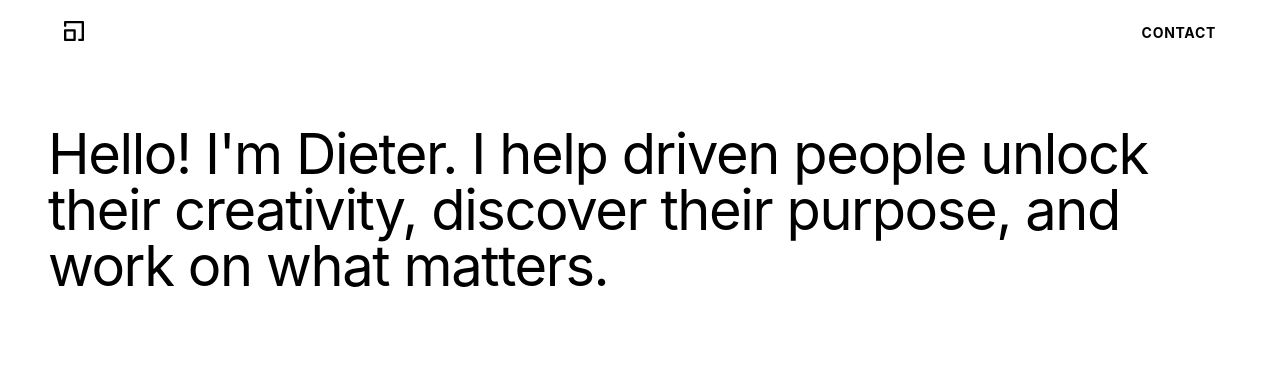
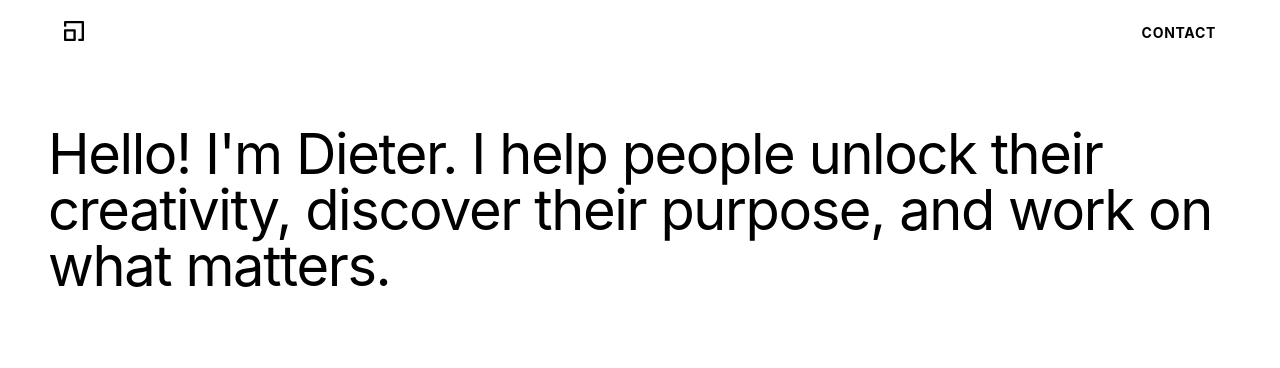
Before and after one commit to dlimeb/dieterlimeback, an Eleventy site: page site/index.njk in a window 1280 px wide. Shown: the top 368 px of the page. Built offline with nearby package versions, Linux system fonts and the light colour scheme; Eleventy itself is replaced by a stand-in of ours; files that its build step writes are made by us from their sources; what eleventy-plugin-typeset would draw is missing.

Commit message:
Title tweak

```diff
--- a/site/index.njk
+++ b/site/index.njk
@@ -5,7 +5,7 @@ meta_description: TODO
 
 <section class="max-w-6xl mx-auto mt-16 md:mt-24">
   <div class="mx-8 md:mx-16 lg:mr-32 mb-16 md:mb-24">
-    <h1 class="text-4xl md:text-5xl font-extrabold tracking-tight leading-none no-hyphens">Hello! I'm Dieter. I help driven people unlock their creativity, discover their purpose, and work on what matters.</h1>
+    <h1 class="text-4xl md:text-5xl font-extrabold tracking-tight leading-none no-hyphens">Hello! I'm Dieter. I help people unlock their creativity, discover their purpose, and work on what matters.</h1>
   </div>
   <div class="mx-4">
     <img src="/images/site/graffiti.png" alt="Messy graffiti" title="Photo by Mec Rawlings on Unsplash">
```
